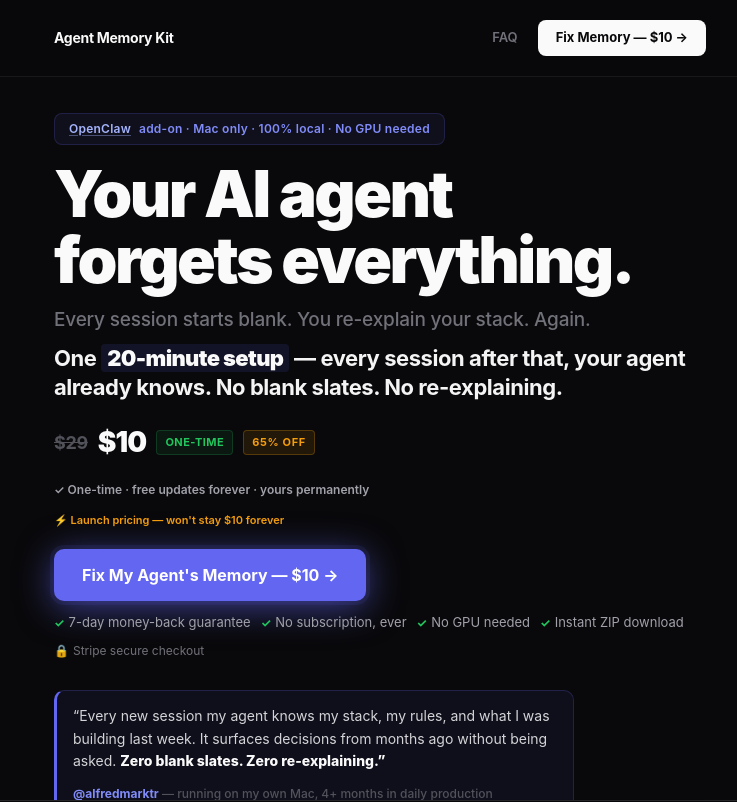
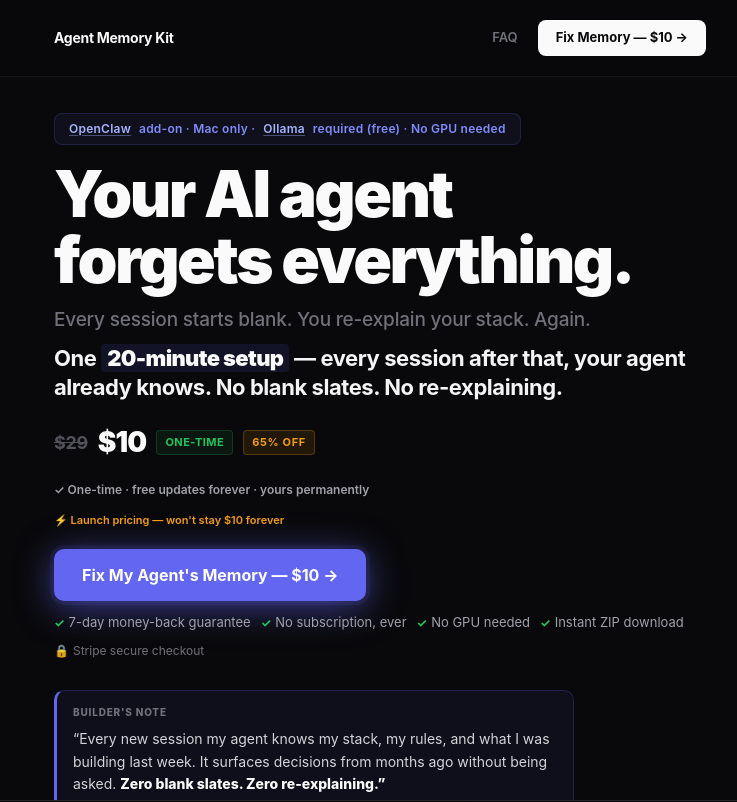
Before and after one commit to marcoiaq/agent-memory-kit, a Next.js app: page / in a window 1280 px wide. Shown: the top 802 px of the page, without its empty margins (260-997 px from the left). Built offline with nearby package versions, Linux system fonts and the light colour scheme; no server answers.

Commit message:
ux: add Ollama to hero badge + label founder testimonial as Builder's note

```diff
--- a/app/page.tsx
+++ b/app/page.tsx
@@ -607,7 +607,7 @@ export default function Home() {
         <div className="wrap">
           <div className="hero-badge">
             <a href="https://openclaw.ai" target="_blank" rel="noopener noreferrer">OpenClaw</a>
-            {' '}add-on · Mac only · 100% local · No GPU needed
+            {' '}add-on · Mac only · <a href="https://ollama.ai" target="_blank" rel="noopener noreferrer">Ollama</a> required (free) · No GPU needed
           </div>
           <h1>Your AI agent<br />forgets everything.</h1>
           <p style={{fontSize: 'clamp(16px, 2.5vw, 19px)', color: '#71717a', letterSpacing: '-0.01em', marginBottom: '10px', lineHeight: 1.5, fontWeight: 500}}>
@@ -653,6 +653,7 @@ export default function Home() {
               padding:'14px 16px',
               maxWidth:'520px',
             }}>
+              <span style={{fontSize:'10px', fontWeight:800, letterSpacing:'0.08em', textTransform:'uppercase', color:'#71717a', display:'block', marginBottom:'8px'}}>Builder&apos;s note</span>
               <p style={{fontSize:'14px', color:'#d4d4d8', lineHeight:1.6, margin:0, marginBottom:'8px'}}>
                 &ldquo;Every new session my agent knows my stack, my rules, and what I was building last week. It surfaces decisions from months ago without being asked.{' '}
                 <strong style={{color:'#fafafa', fontWeight:800}}>Zero blank slates. Zero re-explaining.&rdquo;</strong>
```
